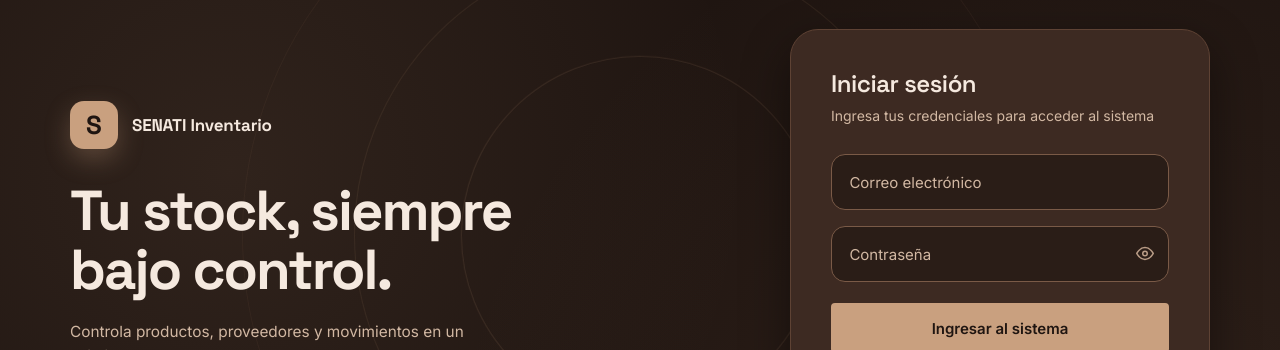
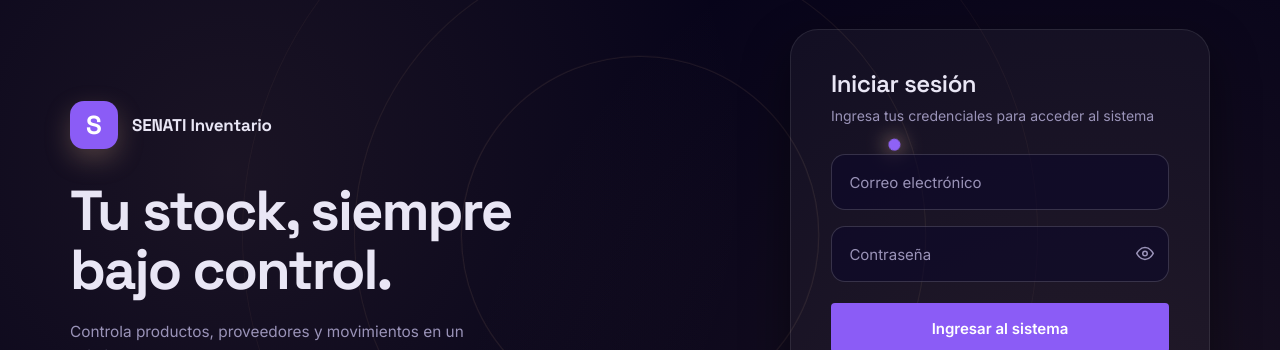
Before and after one commit to DanielaMendoza4/appInventario, a React (Vite) app: page /login in a window 1280 px wide. Shown: the part 165-515 px from the top of the page. Built offline with nearby package versions, Linux system fonts and the light colour scheme; no server answers.

Commit message:
Integrando mejoras del diseño de el frontend

```diff
--- a/src/styles/global.css
+++ b/src/styles/global.css
@@ -19,6 +19,12 @@ html, body {
 
 body {
   overflow-x: hidden;
+  min-height: 100vh;
+  background:
+    radial-gradient(60% 40% at 50% 100%, var(--ambient-violet) 0%, transparent 70%),
+    radial-gradient(50% 30% at 50% 0%, var(--ambient-blue) 0%, transparent 70%),
+    var(--color-bg);
+  background-attachment: fixed;
 }
 
 h1, h2, h3, h4, h5, h6 {
--- a/src/styles/variables.css
+++ b/src/styles/variables.css
@@ -1,21 +1,28 @@
 :root {
-  /* ===== Paleta café (ajustar aquí cambia todo el tema) ===== */
-  --coffee-bg: #1F1511;
-  --coffee-sidebar: #2A1D17;
-  --coffee-card: #3D2A22;
-  --coffee-hover: #4D3629;
-  --coffee-border: #5E4234;
-  --coffee-input-border: #7A5A47;
-  --coffee-accent: #C9A07F;
-  --coffee-on-accent: #1F1511;
-  --coffee-secondary: #8A6149;
-  --coffee-text: #F5E9DF;
-  --coffee-muted: #D2B8A3;
+  color-scheme: dark;
+
+  /* Base palette; legacy coffee token names remain for compatibility. */
+  --coffee-bg: #07041a;
+  --coffee-sidebar: rgba(13, 8, 40, 0.6);
+  --coffee-card: rgba(255, 255, 255, 0.04);
+  --coffee-hover: rgba(255, 255, 255, 0.07);
+  --coffee-border: rgba(255, 255, 255, 0.09);
+  --coffee-input-border: rgba(255, 255, 255, 0.16);
+  --coffee-accent: #8b5cf6;
+  --coffee-on-accent: #ffffff;
+  --coffee-secondary: #c026d3;
+  --coffee-text: #e9e6f5;
+  --coffee-muted: #9a93b8;
+
+  --accent-glow: rgba(139, 92, 246, 0.45);
+  --accent-gradient: linear-gradient(135deg, var(--coffee-accent), var(--coffee-secondary));
+  --ambient-violet: rgba(168, 85, 247, 0.35);
+  --ambient-blue: rgba(99, 102, 241, 0.18);
 
   /* ===== Alias semánticos (compatibilidad con componentes existentes) ===== */
   --color-primary: var(--coffee-accent);
-  --color-primary-hover: #D8B592;
-  --color-primary-light: rgba(201, 160, 127, 0.16);
+  --color-primary-hover: #a78bfa;
+  --color-primary-light: rgba(139, 92, 246, 0.14);
 
   --color-sidebar-bg: var(--coffee-sidebar);
   --color-sidebar-header: var(--coffee-bg);
@@ -28,34 +35,42 @@
   --color-card-bg: var(--coffee-card);
   --color-hover: var(--coffee-hover);
   --color-border: var(--coffee-border);
-  --color-border-subtle: #4A342A;
+  --color-border-subtle: var(--coffee-border);
   --color-input-border: var(--coffee-input-border);
 
   --color-text-main: var(--coffee-text);
   --color-text-muted: var(--coffee-muted);
-  --color-text-light: #B99C86;
+  --color-text-light: var(--coffee-muted);
   --color-secondary: var(--coffee-secondary);
   --color-on-accent: var(--coffee-on-accent);
 
-  /* Estados (adaptados al tema oscuro) */
-  --color-success: #8FBF8B;
-  --color-success-bg: rgba(143, 191, 139, 0.14);
-  --color-success-text: #B7D8B4;
+  /* Estados */
+  --color-success: #34d399;
+  --color-success-bg: rgba(52, 211, 153, 0.12);
+  --color-success-text: #34d399;
 
-  --color-danger: #E0A08F;
-  --color-danger-bg: rgba(224, 160, 143, 0.14);
-  --color-danger-text: #F0C4B8;
+  --color-danger: #f87171;
+  --color-danger-bg: rgba(248, 113, 113, 0.12);
+  --color-danger-text: #f87171;
 
-  --color-warning: #E3C08C;
-  --color-warning-bg: rgba(227, 192, 140, 0.14);
-  --color-warning-text: #F0D5AE;
+  --color-warning: #fb923c;
+  --color-warning-bg: rgba(251, 146, 60, 0.12);
+  --color-warning-text: #fb923c;
 
-  --color-info: #9DBFD0;
-  --color-info-bg: rgba(157, 191, 208, 0.14);
-  --color-info-text: #BFD8E4;
+  --color-info: #6366f1;
+  --color-info-bg: rgba(99, 102, 241, 0.14);
+  --color-info-text: #a5b4fc;
 
   --color-neutral-bg: var(--coffee-hover);
   --color-neutral-text: var(--coffee-muted);
+
+  /* Dashboard chart palette */
+  --chart-violet: #8b5cf6;
+  --chart-indigo: #6366f1;
+  --chart-magenta: #c026d3;
+  --chart-success: #34d399;
+  --chart-warning: #fb923c;
+  --chart-sky: #38bdf8;
 
   /* Radios (--radius-sm se conserva para no alterar botones) */
   --radius-sm: 4px;
@@ -69,7 +84,7 @@
   --shadow-sm: 0 2px 6px rgba(0, 0, 0, 0.28);
   --shadow-md: 0 8px 24px rgba(0, 0, 0, 0.32);
   --shadow-lg: 0 18px 48px rgba(0, 0, 0, 0.45);
-  --shadow-accent: 0 0 0 1px rgba(201, 160, 127, 0.35), 0 12px 32px rgba(0, 0, 0, 0.35);
+  --shadow-accent: 0 0 0 1px var(--accent-glow), 0 12px 32px rgba(0, 0, 0, 0.35);
 
   /* Tipografía */
   --font-family: 'Inter', system-ui, -apple-system, BlinkMacSystemFont, 'Segoe UI', Roboto, sans-serif;
```
